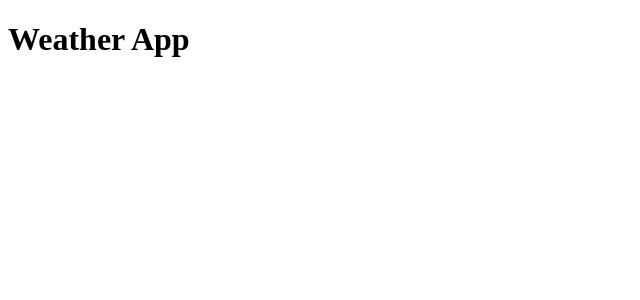
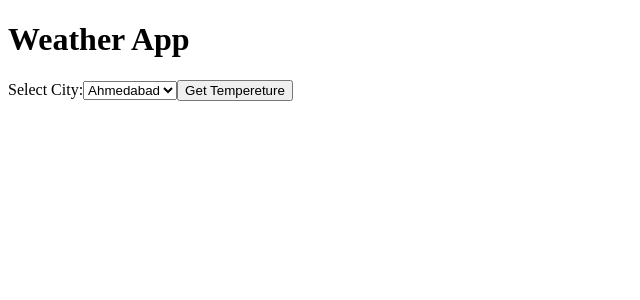
Before and after one commit to imyagnesh/js_Nous_training, a React app: page / in a window 1280 px wide. Shown: the top 300 px of the page, without its empty margins (0-640 px from the left). Built offline with nearby package versions, Linux system fonts and the light colour scheme.

Commit message:
Sample API integration
Sample API integration

```diff
--- a/WeatherApp.js
+++ b/WeatherApp.js
@@ -2,11 +2,61 @@ import React, { Component, createRef } from 'react';
 import './WeatherApp.css';
 
 class WeatherApp extends Component {
+  constructor(props) {
+    super(props);
+    this.state = {
+      cityList: [
+        { id: '1', value: 'ahmedabad', cityName: 'Ahmedabad' },
+        { id: '2', value: 'banglore', cityName: 'Banglore' },
+        { id: '3', value: 'Delhi', cityName: 'Delhi' },
+      ],
+      error: null,
+      isLoaded: false,
+      apiResponse: [],
+    };
+  }
 
-    render(){
+  getTemperature=()=>{
+    console.log("getTemperature");
+    fetch("https://jsonplaceholder.typicode.com/todos/1")
+      .then(res => res.json())
+      .then(
+        (result) => {
+           console.log(result)
+          this.setState({
+            isLoaded: true,
 
-        return <><h1>Weather App</h1></>
-    }
+          });
+        },
+        // Note: it's important to handle errors here
+        // instead of a catch() block so that we don't swallow
+        // exceptions from actual bugs in components.
+        (error) => {
+          this.setState({
+            isLoaded: true,
+            error
+          });
+        }
+      )
+  }
+
+
+  render() {
+    return (
+      <>
+        <h1>Weather App</h1>
+        <label>Select City:</label>
+        <select>
+          {this.state.cityList.map(city => (
+            <option key={city.id} value={city.value}>
+              {city.cityName}
+            </option>
+          ))}
+        </select>
+        <button onClick={this.getTemperature}>Get Tempereture</button>
+      </>
+    );
+  }
 }
 
 export default WeatherApp;
```
